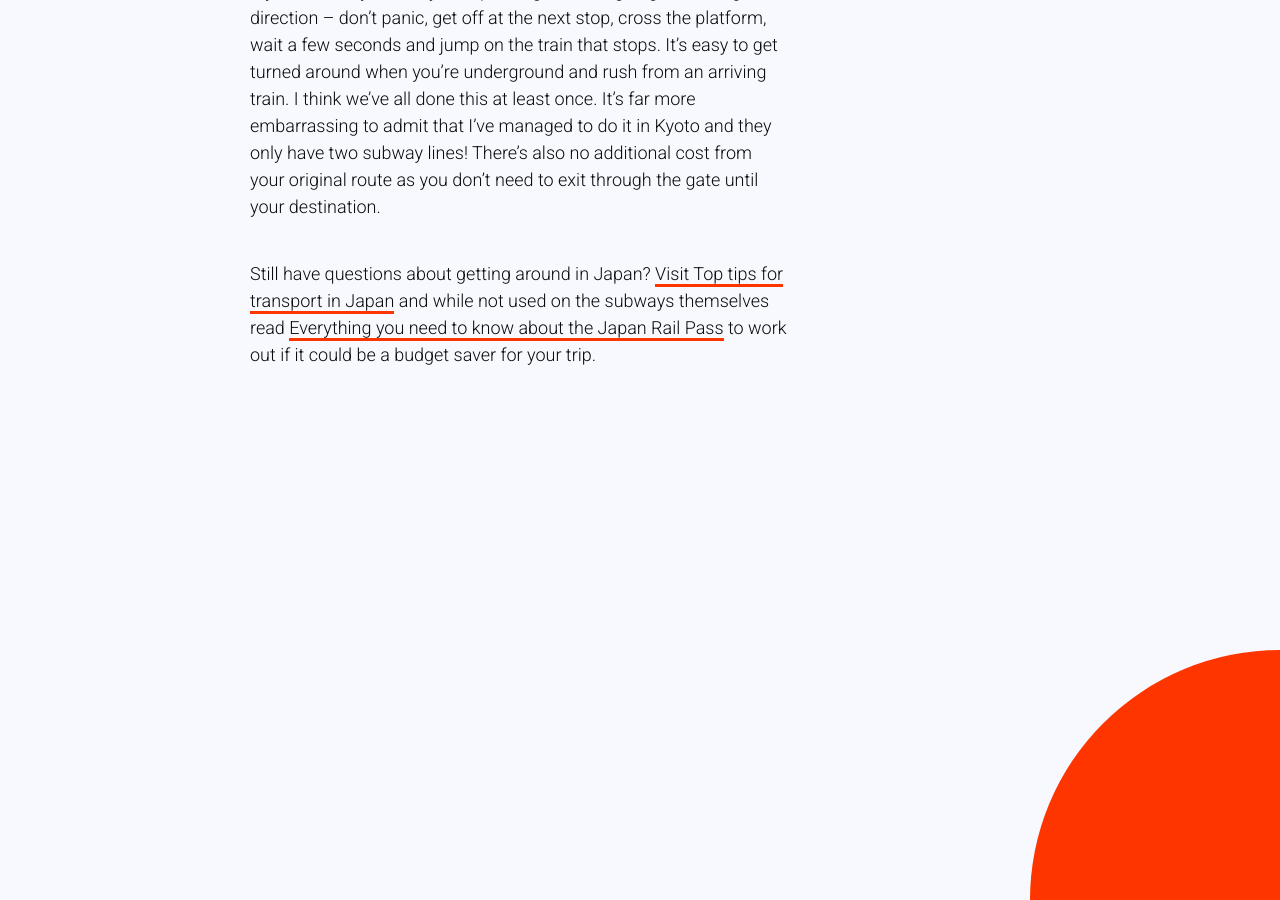
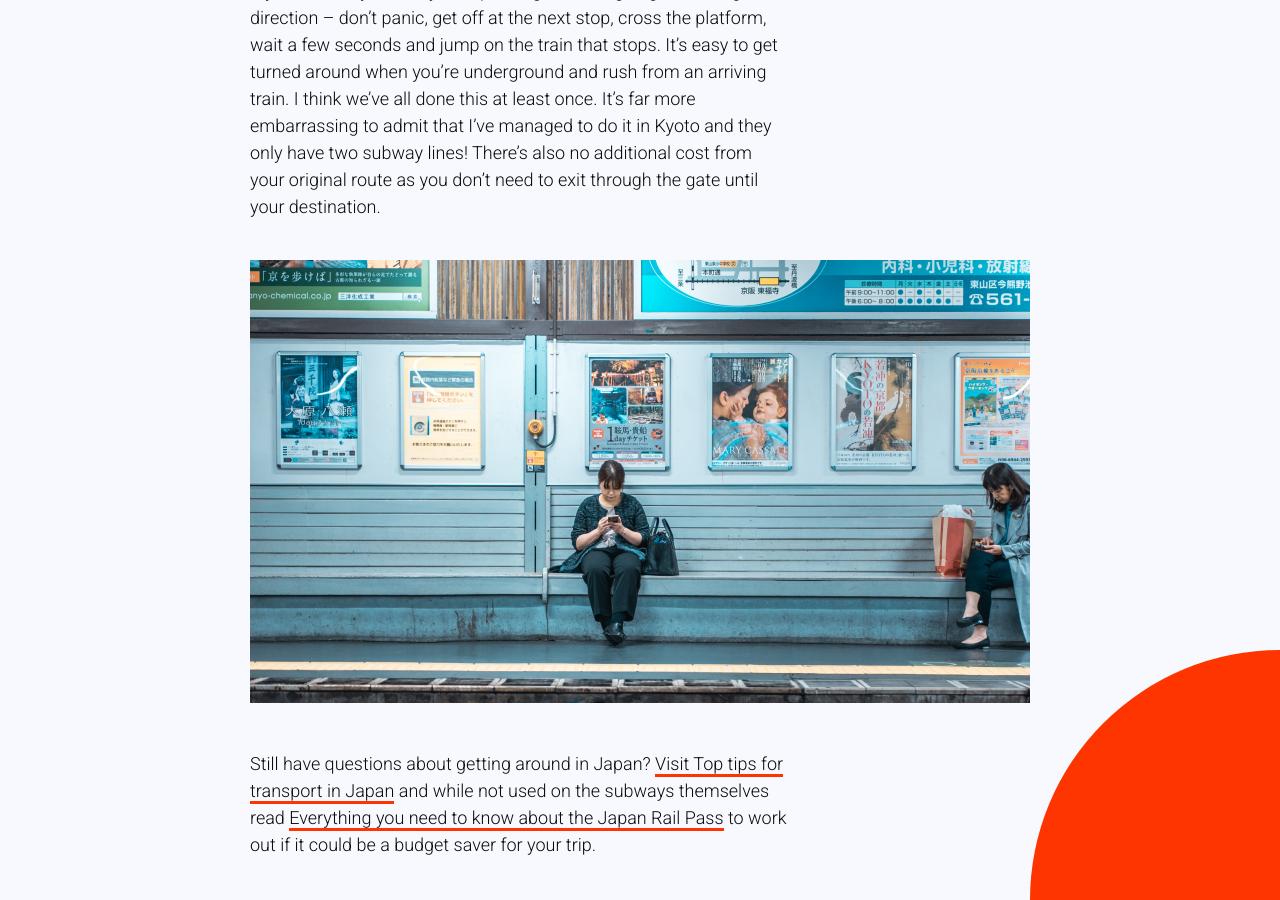
Before and after one commit to conniecon/anightinjapan, a Jekyll site: the page built from _posts/2019-06-05-2019-06-5-toyko-train-tips.md, in a window 1280 px wide and 900 px high, scrolled down 2631 px. Built offline with Jekyll 4.4.1, drawn with Linux system fonts in a browser that asks for light colours.

Commit message:
Updated 2019 06 5 Toyko Train Tips

```diff
--- a/_posts/2019-06-05-2019-06-5-toyko-train-tips.md
+++ b/_posts/2019-06-05-2019-06-5-toyko-train-tips.md
@@ -33,4 +33,6 @@ The exception to be aware of it that the subway system in Tokyo isn’t 24/7 so
 
 If you suddenly realise you’re passing stations going the wrong direction – don’t panic, get off at the next stop, cross the platform, wait a few seconds and jump on the train that stops.  It’s easy to get turned around when you’re underground and rush from an arriving train.  I think we’ve all done this at least once.  It’s far more embarrassing to admit that I’ve managed to do it in Kyoto and they only have two subway lines!  There’s also no additional cost from your original route as you don’t need to exit through the gate until your destination.
 
+![Guy sitting alone at train station](/uploads/blog-3b.jpg)
+
 Still have questions about getting around in Japan? [Visit Top tips for transport in Japan](https://www.2aussietravellers.com/top-tips-for-transport-in-japan/) and while not used on the subways themselves read [Everything you need to know about the Japan Rail Pass](https://www.2aussietravellers.com/japan-rail-pass/) to work out if it could be a budget saver for your trip.
```
